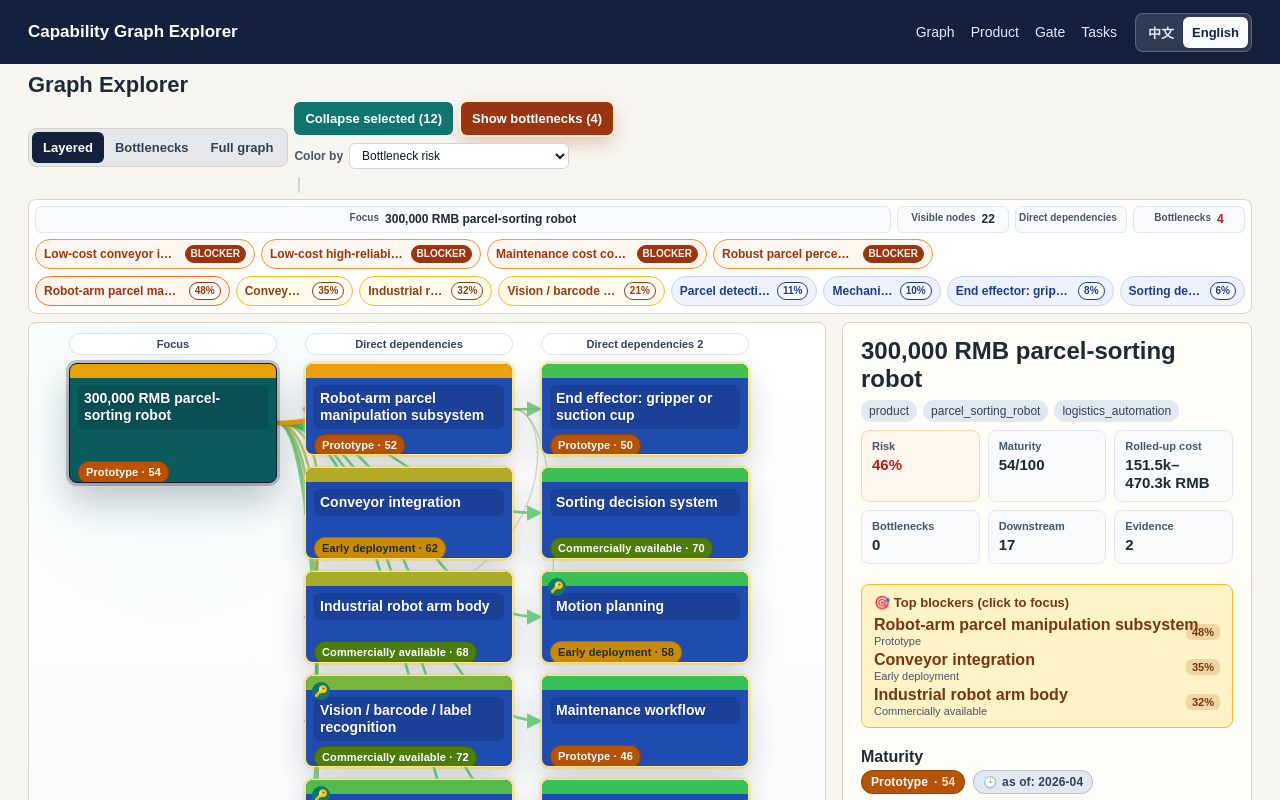
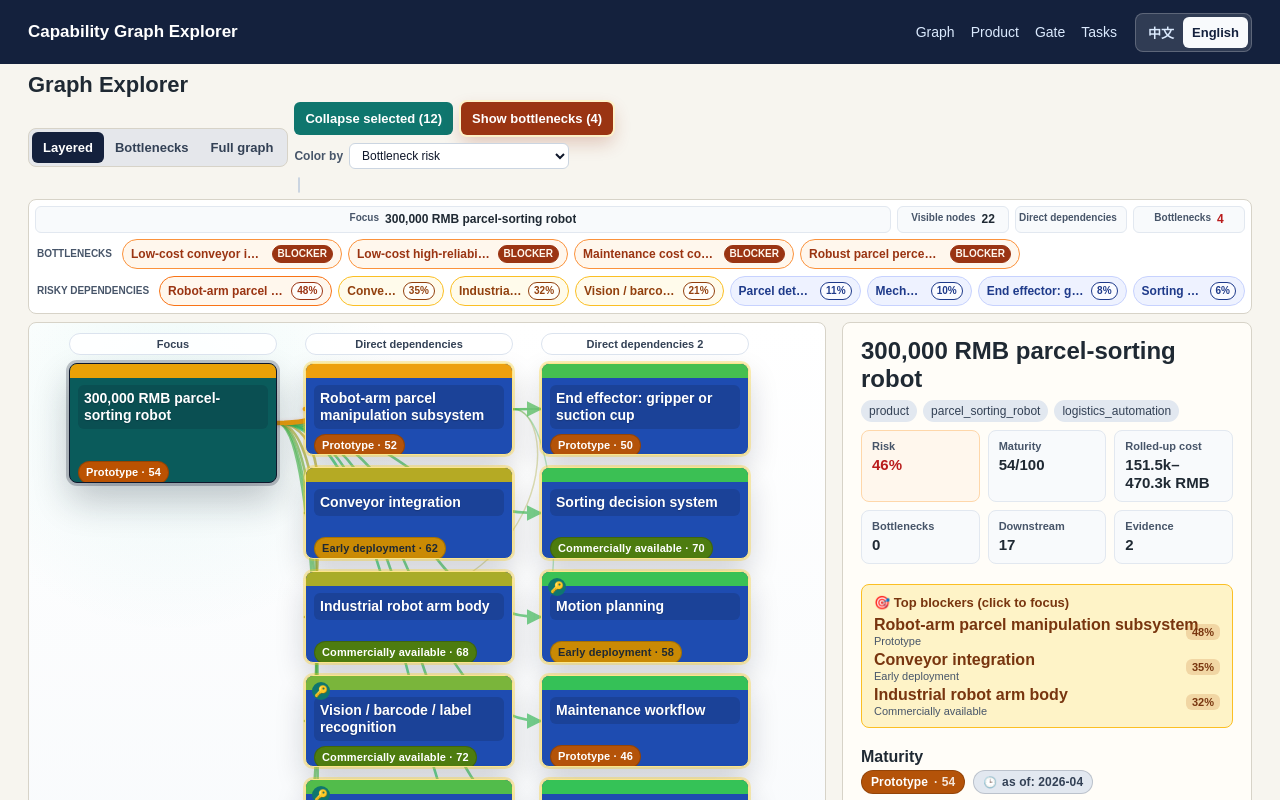
Before and after one commit to drt030/mincut, a Next.js app: page /graph in a window 1280 px wide. Shown: the top 800 px of the page. Built offline with nearby package versions, Linux system fonts and the light colour scheme.

Commit message:
Label graph context shortcut rows

```diff
--- a/src/app/globals.css
+++ b/src/app/globals.css
@@ -529,6 +529,7 @@ li {
 
 .graph-context-jumps {
   align-content: center;
+  align-items: center;
   display: flex;
   flex-wrap: nowrap;
   gap: 6px;
@@ -536,6 +537,18 @@ li {
   min-width: 0;
   overflow-x: auto;
   padding-bottom: 1px;
+}
+
+.graph-context-jump-row-label {
+  color: #475569;
+  flex: 0 0 auto;
+  font-size: 10px;
+  font-weight: 900;
+  letter-spacing: 0;
+  line-height: 1;
+  padding: 0 4px 0 2px;
+  text-transform: uppercase;
+  white-space: nowrap;
 }
 
 .graph-context-jumps a {
--- a/src/components/GraphExplorer.tsx
+++ b/src/components/GraphExplorer.tsx
@@ -1543,6 +1543,7 @@ export function GraphExplorer({ graph }: Props) {
         </div>
         {selectedBottleneckNodes.length > 0 ? (
           <div className="graph-context-jumps graph-context-bottleneck-jumps" aria-label={t("bottleneckJumps")}>
+            <span className="graph-context-jump-row-label">{t("bottleneckShortcuts")}</span>
             {selectedBottleneckNodes.slice(0, 4).map((node) => (
               <a
                 key={node.id}
@@ -1559,6 +1560,7 @@ export function GraphExplorer({ graph }: Props) {
         ) : null}
         {directDependencyNodes.length > 0 ? (
           <div className="graph-context-jumps" aria-label={t("directDependencyJumps")}>
+            <span className="graph-context-jump-row-label">{t("riskyDependencyShortcuts")}</span>
             {directDependencyNodes.map((node) => (
               (() => {
                 const risk = nodeRisk(node, graph);
--- a/src/components/LanguageProvider.tsx
+++ b/src/components/LanguageProvider.tsx
@@ -99,6 +99,8 @@ const uiText: Record<Language, Record<string, string>> = {
     focusDependency: "Focus dependency",
     bottleneckJumps: "Bottleneck jumps",
     focusBottleneck: "Focus bottleneck",
+    bottleneckShortcuts: "Bottlenecks",
+    riskyDependencyShortcuts: "Risky dependencies",
     risk: "Risk",
     graphNodeImpactSummary: "Node impact summary",
     mapColumnFocus: "Focus",
@@ -312,6 +314,8 @@ const uiText: Record<Language, Record<string, string>> = {
     focusDependency: "聚焦依赖",
     bottleneckJumps: "瓶颈跳转",
     focusBottleneck: "聚焦瓶颈",
+    bottleneckShortcuts: "瓶颈",
+    riskyDependencyShortcuts: "高风险依赖",
     risk: "风险",
     graphNodeImpactSummary: "节点影响摘要",
     mapColumnFocus: "当前焦点",
```
